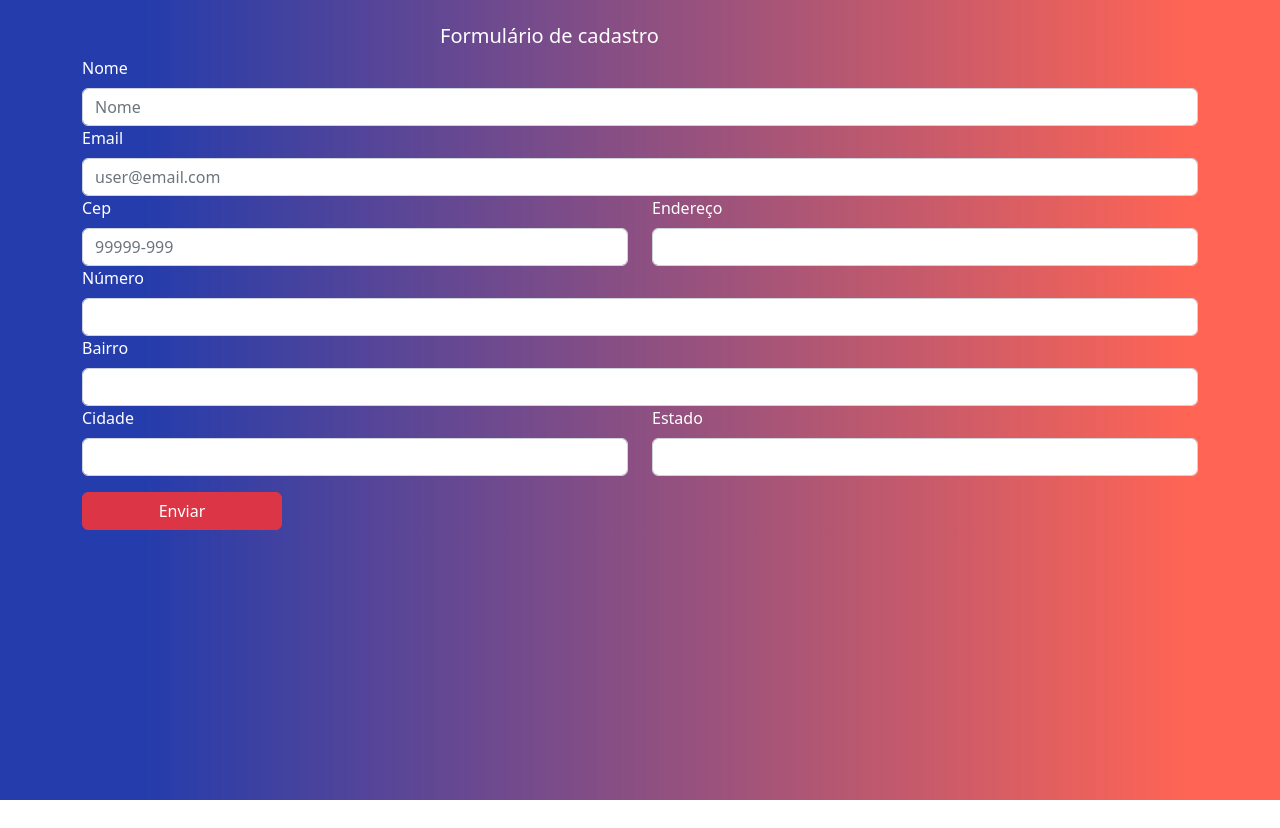
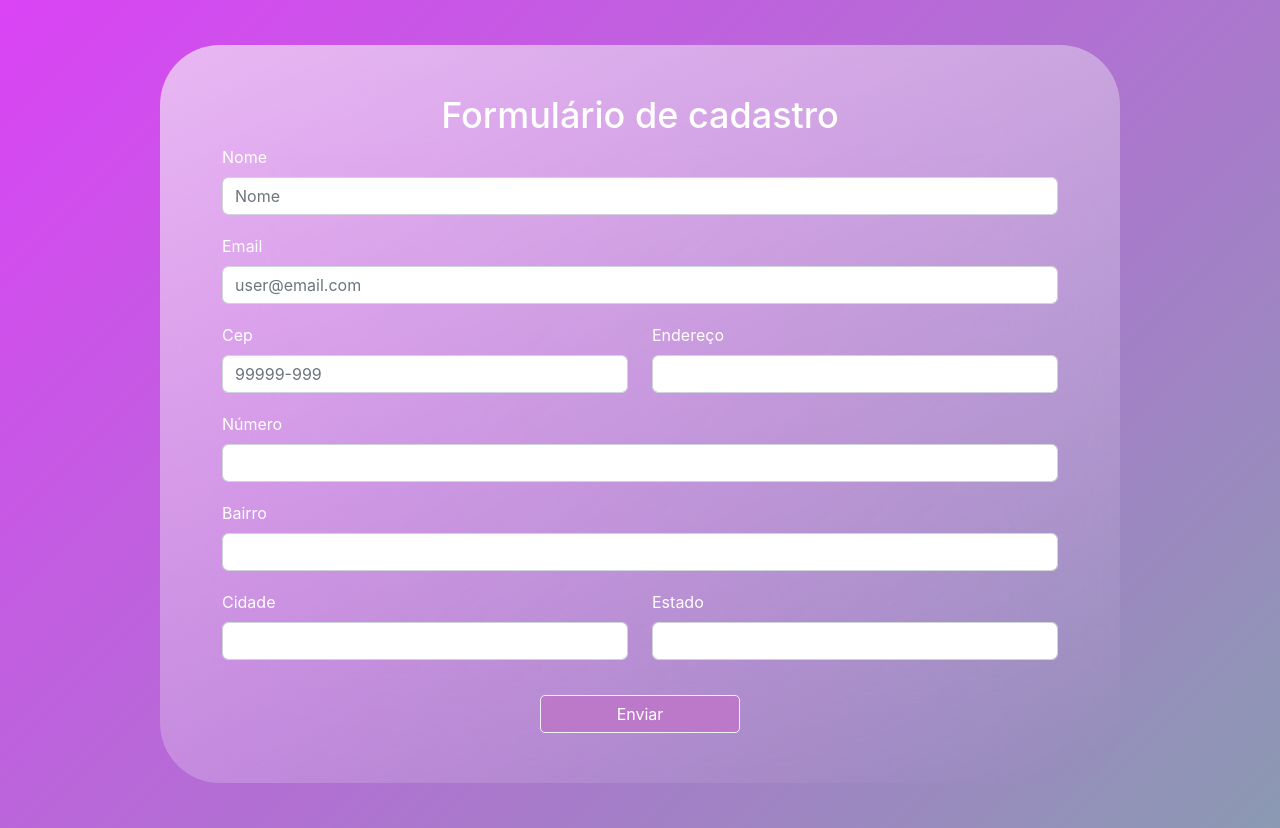
Before and after one commit to hannagabyy/viacep-api-javascript, a plain HTML site: page index.html in a window 1280 px wide. Before the commit the page ends 800 px from the top, so only its background shows below. Drawn offline with nearby package versions, Linux system fonts and the light colour scheme; a web font is replaced by a local one.

Commit message:
modificando o front e a palheta de cores

```diff
--- a/css/style.css
+++ b/css/style.css
@@ -1,10 +1,47 @@
+@import url('https://rsms.me/inter/inter.css');
+html { font-family: 'Inter', sans-serif; }
+@supports (font-variation-settings: normal) {
+  html { font-family: 'Inter var', sans-serif; }
+}
 *{
+    font-family: 'Inter',sans-serif;
     margin:0;
     padding: 0;
     color: white ;
 
 }
 body{
-    background: rgb(36,60,172);
-    background: linear-gradient(90deg, rgba(36,60,172,1) 11%, rgba(255,25,0,0.6702031154258579) 93%);
+    /* background: rgb(36,60,172); */
+    background: linear-gradient(135deg, #DA43F5 0%, #8B9AB2 100%);;
 }
+#titulo-formulario{
+    text-align: center;
+    font-weight: 600px;
+    font-size: 36px;
+}
+.card-formulario{
+    margin: 45px auto;
+    width: 60rem;
+    padding: 25px 50px 50px 50px;
+    background: linear-gradient(334.09deg, rgba(218, 67, 245, 0) 2.6%, rgba(245, 245, 245, 0.63) 98.47%);
+    backdrop-filter: blur(50px);
+    /* Note: backdrop-filter has minimal browser support */
+
+    border-radius: 60px;
+    transform: rotate(0deg);
+}
+
+.inputs{
+    margin-bottom: 19px;
+    color:#9B7E7E;;
+}
+#botao-enviar{
+    display: flex;
+    text-align: center;
+    align-items: center;
+    justify-content: center;
+    margin: auto;
+    background-color: #BD79C9;
+    border-radius: 5px;
+    border: 1px solid #F0F1F5;;
+}
--- a/index.html
+++ b/index.html
@@ -16,50 +16,54 @@
 </head>
 <body>
     <div class="container-fluid" >
-    <h2 class="h5 mx-auto mt-4" style="width: 400px;">Formulário de cadastro</h2>
+        <div class="card-formulario">
+
+        <h2 id ="titulo-formulario" class="h5 mx-auto mt-4" style="width: 400px;">Formulário de cadastro</h2>
         <form action="">
 
             <div class="form container-md">
                 <div class="mb-3">
                     <label for="nome" class="form-label">Nome</label>
-                <input  class="form-control" type="text" id="nome" placeholder="Nome">
+                    <input class="inputs form-control" type="text" id="nome" placeholder="Nome">
 
                     <label class="form-label" for="email">Email</label>
-                <input class="form-control" type="email" id="email" placeholder="user@email.com">
+                    <input class="inputs form-control" type="email" id="email" placeholder="user@email.com">
 
                     <div class="row">
                         <div class="col">
                             <label class="form-label" for="cep">Cep</label>
-                        <input class="form-control" type="text" id="cep" placeholder="99999-999">
+                            <input class="inputs form-control" type="text" id="cep" placeholder="99999-999">
                         </div>
                         <div class="col">
                             <label  class="form-label" for="endereco">Endereço</label>
-                        <input  class="form-control" type="text" id="endereco">
+                            <input class="v form-control" type="text" id="endereco">
                         </div>
                     </div>
 
 
                     <label class="form-label" for="numero">Número</label>
-                <input class="form-control" type="text" id="numero">
+                    <input class="inputs form-control" type="text" id="numero">
 
                     <label class="form-label" for="bairro">Bairro</label>
-                <input class="form-control" type="text" id="bairro">
+                    <input class="inputs form-control" type="text" id="bairro">
                     <div class="row">
                         <div class="col">
                             <label  class="form-label" for="cidade">Cidade</label>
-                        <input class="form-control" type="text" id="cidade">
+                            <input class="inputs form-control" type="text" id="cidade">
                         </div>
 
                         <div class="col">
                             <label class="form-label" for="estado">Estado</label>
-                        <input class="form-control" type="text" id="estado">
+                            <input class="inputs form-control" type="text" id="estado">
                         </div>
                     </div>
                 </div>
-             <button type="submit" class="btn btn-danger mx-auto" style="width:200px">Enviar</button>
+                <button id="botao-enviar" type="submit" class="btn btn-danger mx-auto" style="width:200px">Enviar</button>
             </div>
 
         </form>
+
+    </div>
 </div>
 <script src="./js/main.js"></script>
 </body>
```
Lines whose indentation alone changed are shown as unchanged.
